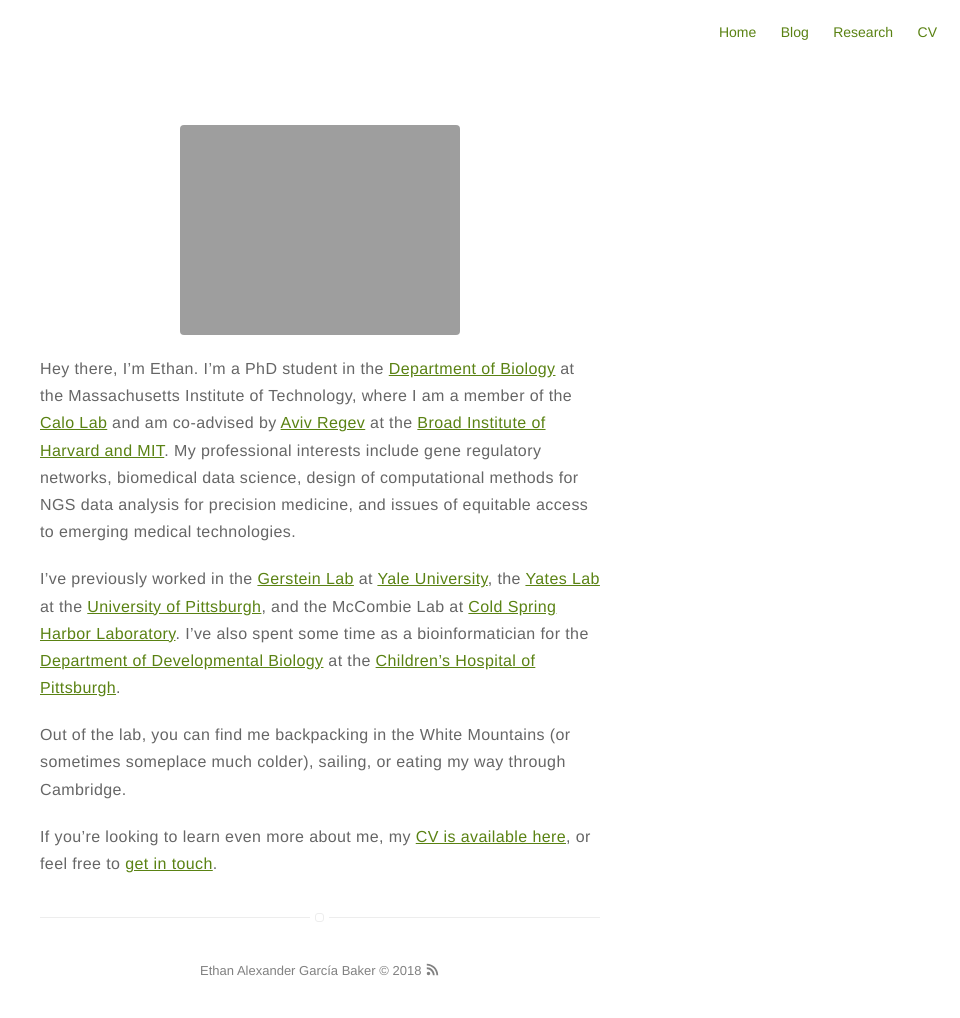
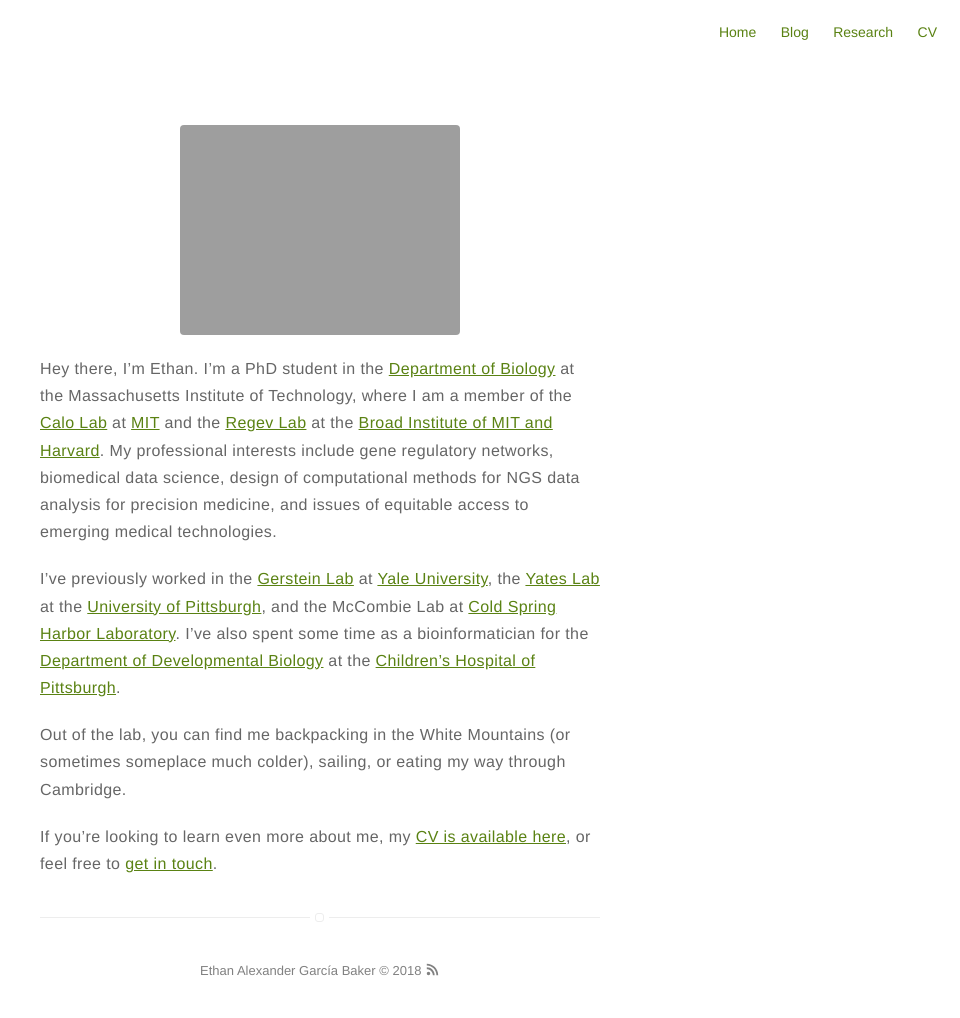
Before and after one commit to ethanagbaker/ethanagbaker.github.io, a Jekyll site: the page built from about.md, in a window 1280 px wide. Shown: the whole page, without its empty margins (320-1280 px from the left). Built offline with Jekyll 4.4.1, drawn with Linux system fonts in a browser that asks for light colours.

Commit message:
updated bio

```diff
--- a/about.md
+++ b/about.md
@@ -4,7 +4,7 @@ layout: page
 ---
 ![Profile Image]({{ site.url }}/{{ site.picture }})
 
-Hey there, I'm Ethan. I'm a PhD student in the [Department of Biology](http://biology.mit.edu) at the Massachusetts Institute of Technology, where I am a member of the [Calo Lab](http://calolab.org) and am co-advised by [Aviv Regev](https://www.broadinstitute.org/regev-lab) at the [Broad Institute of Harvard and MIT](https://broadinstitute.org). My professional interests include gene regulatory networks, biomedical data science, design of computational methods for NGS data analysis for precision medicine, and issues of equitable access to emerging medical technologies.
+Hey there, I'm Ethan. I'm a PhD student in the [Department of Biology](http://biology.mit.edu) at the Massachusetts Institute of Technology, where I am a member of the [Calo Lab](http://calolab.org) at [MIT](http://web.mit.edu) and the [Regev Lab](https://www.broadinstitute.org/regev-lab) at the [Broad Institute of MIT and Harvard](https://broadinstitute.org). My professional interests include gene regulatory networks, biomedical data science, design of computational methods for NGS data analysis for precision medicine, and issues of equitable access to emerging medical technologies.
 
 I've previously worked in the [Gerstein Lab](http://gersteinlab.org) at [Yale University](http://yale.edu), the [Yates Lab](http://neuroyates.com) at the [University of Pittsburgh](http://pitt.edu), and the McCombie Lab at [Cold Spring Harbor Laboratory](http://cshl.edu). I've also spent some time as a bioinformatician for the [Department of Developmental Biology](http://devbio.pitt.edu) at the [Children's Hospital of Pittsburgh](http://chp.edu).
 
```
